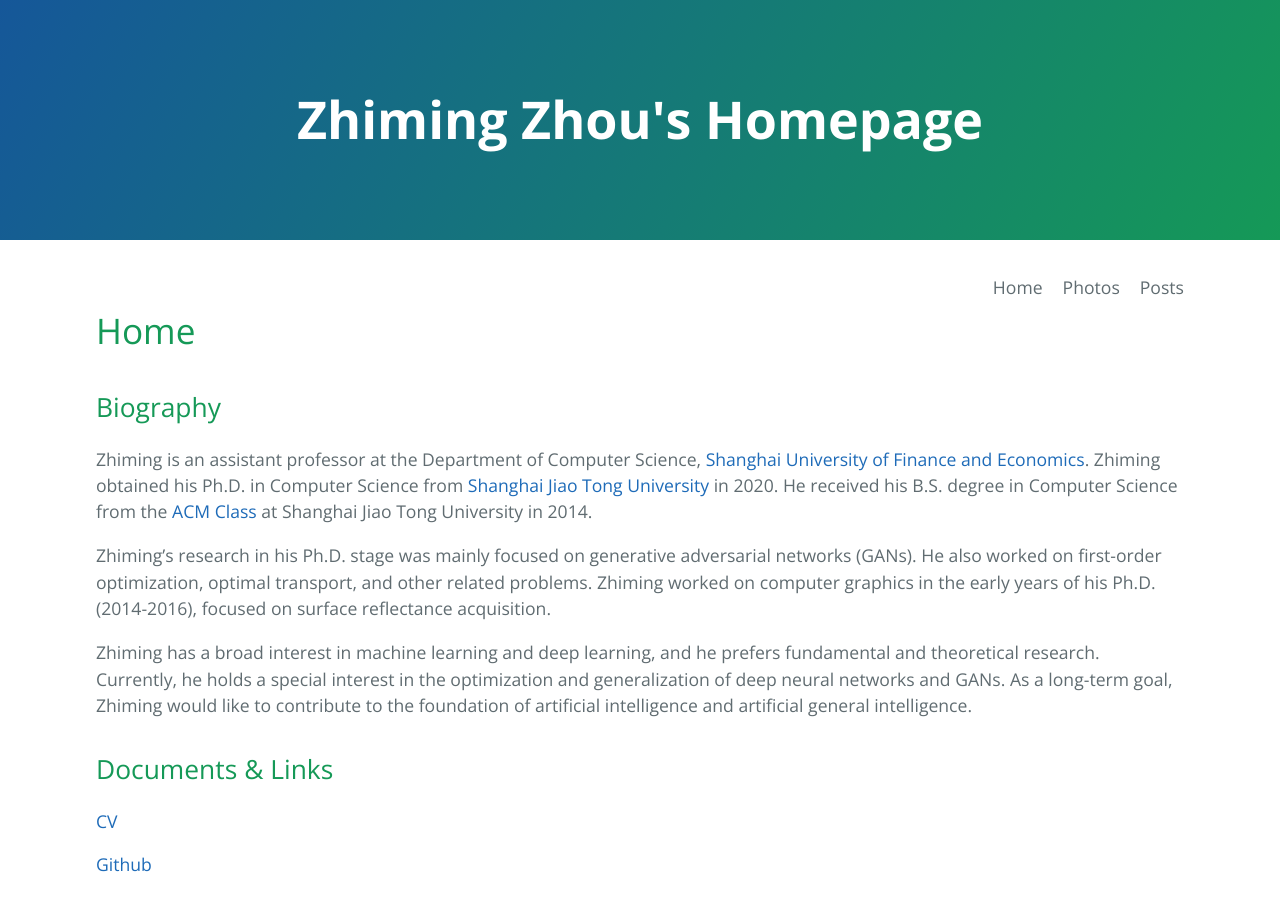
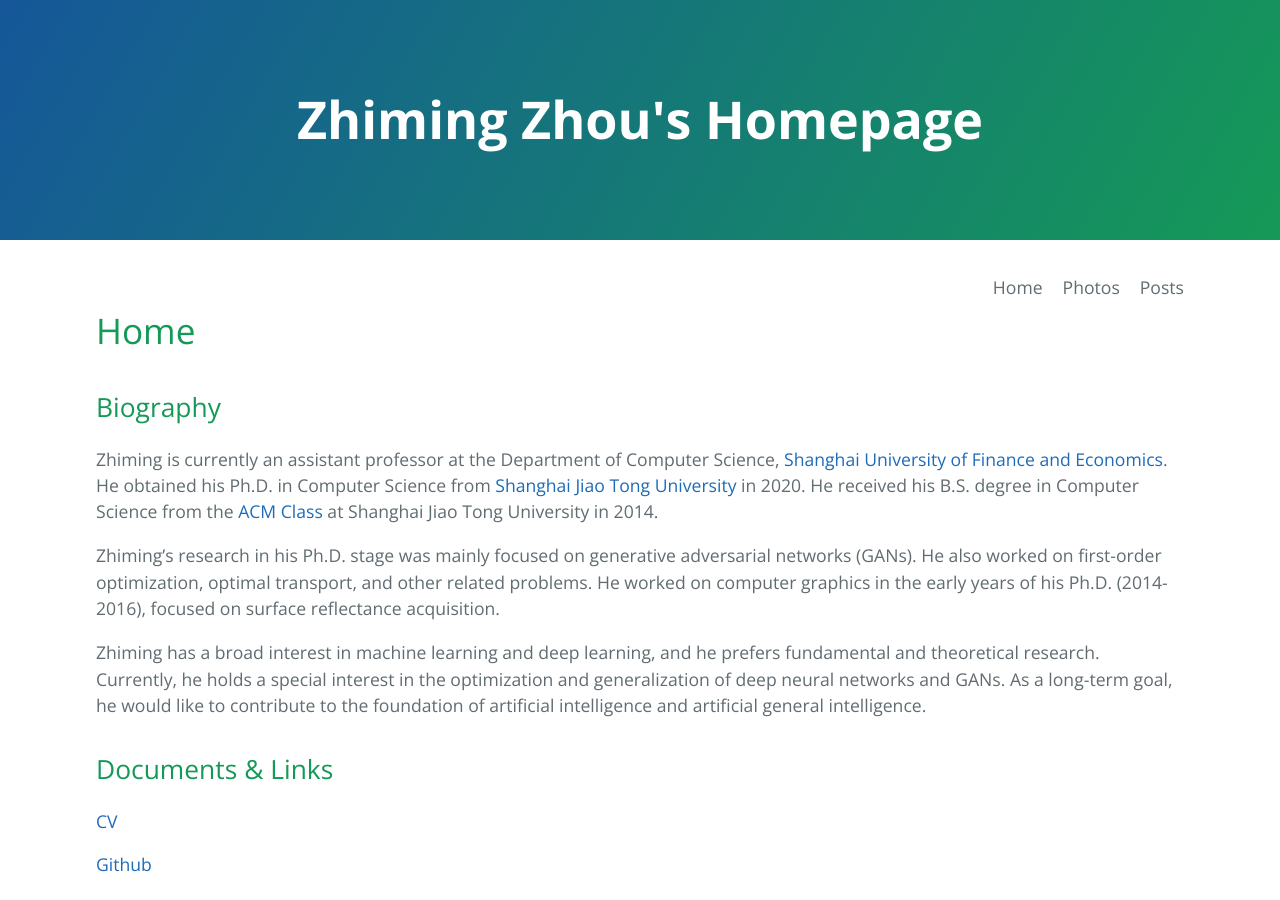
Before and after one commit to ZhimingZhou/zhimingzhou.github.io, a Jekyll site: the page built from index.md, in a window 1280 px wide and 900 px high. Built offline with Jekyll 4.4.1, drawn with Linux system fonts in a browser that asks for light colours; comment, search, counter and statistics services are not loaded.

Commit message:
Update index.md

```diff
--- a/index.md
+++ b/index.md
@@ -6,11 +6,11 @@ permalink: /
 
 ## Biography
 
-Zhiming is an assistant professor at the Department of Computer Science, [Shanghai University of Finance and Economics](http://english.sufe.edu.cn/). Zhiming obtained his Ph.D. in Computer Science from [Shanghai Jiao Tong University](http://en.sjtu.edu.cn/) in 2020. He received his B.S. degree in Computer Science from the [ACM Class](https://acm.sjtu.edu.cn/home) at Shanghai Jiao Tong University in 2014.
+Zhiming is currently an assistant professor at the Department of Computer Science, [Shanghai University of Finance and Economics](http://english.sufe.edu.cn/). He obtained his Ph.D. in Computer Science from [Shanghai Jiao Tong University](http://en.sjtu.edu.cn/) in 2020. He received his B.S. degree in Computer Science from the [ACM Class](https://acm.sjtu.edu.cn/home) at Shanghai Jiao Tong University in 2014.
 
-Zhiming’s research in his Ph.D. stage was mainly focused on generative adversarial networks (GANs). He also worked on first-order optimization, optimal transport, and other related problems. Zhiming worked on computer graphics in the early years of his Ph.D. (2014-2016), focused on surface reflectance acquisition.
+Zhiming’s research in his Ph.D. stage was mainly focused on generative adversarial networks (GANs). He also worked on first-order optimization, optimal transport, and other related problems. He worked on computer graphics in the early years of his Ph.D. (2014-2016), focused on surface reflectance acquisition.
 
-Zhiming has a broad interest in machine learning and deep learning, and he prefers fundamental and theoretical research. Currently, he holds a special interest in the optimization and generalization of deep neural networks and GANs. As a long-term goal, Zhiming would like to contribute to the foundation of artificial intelligence and artificial general intelligence.
+Zhiming has a broad interest in machine learning and deep learning, and he prefers fundamental and theoretical research. Currently, he holds a special interest in the optimization and generalization of deep neural networks and GANs. As a long-term goal, he would like to contribute to the foundation of artificial intelligence and artificial general intelligence.
 
 ## Documents & Links
 
```
